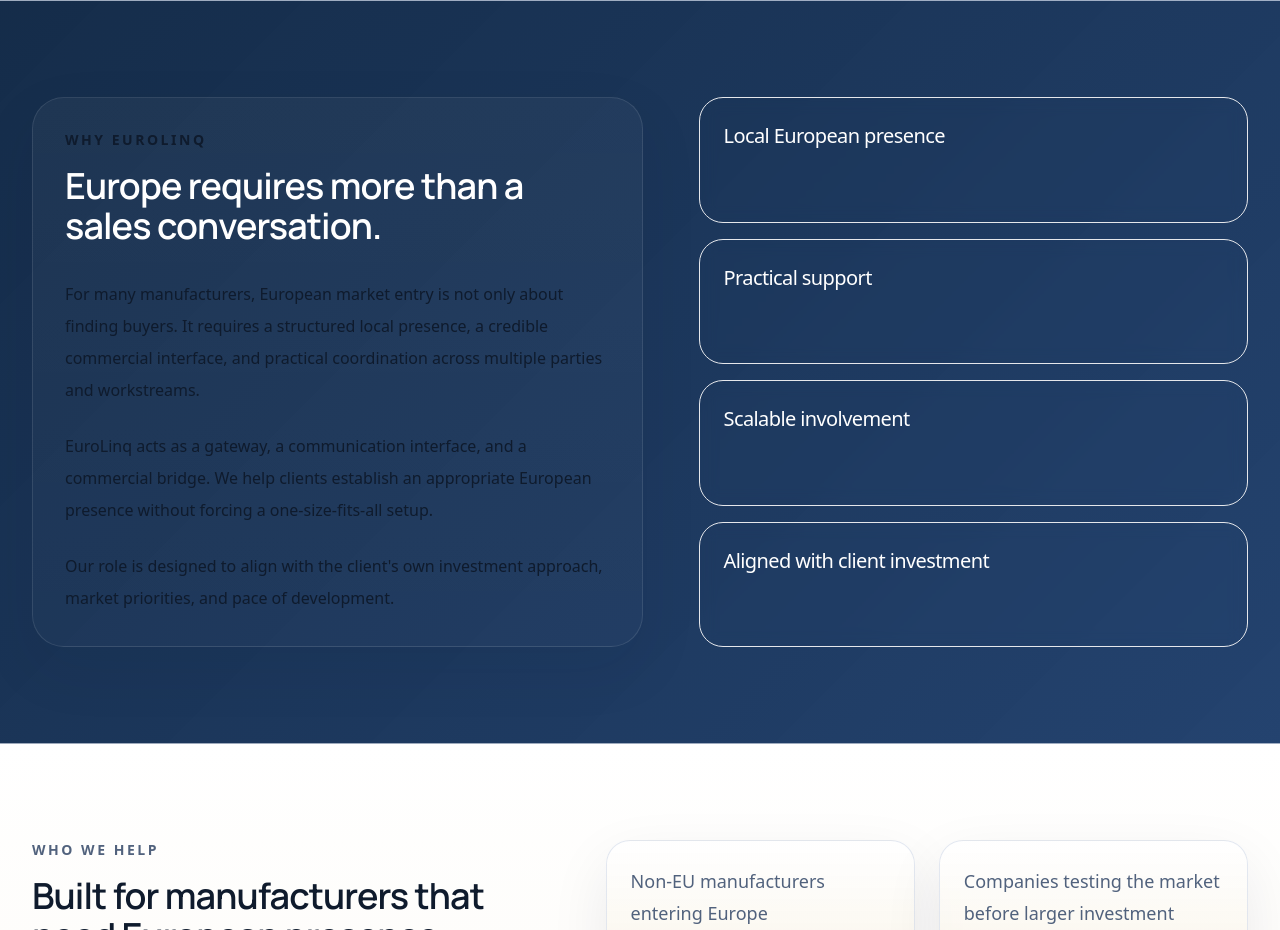
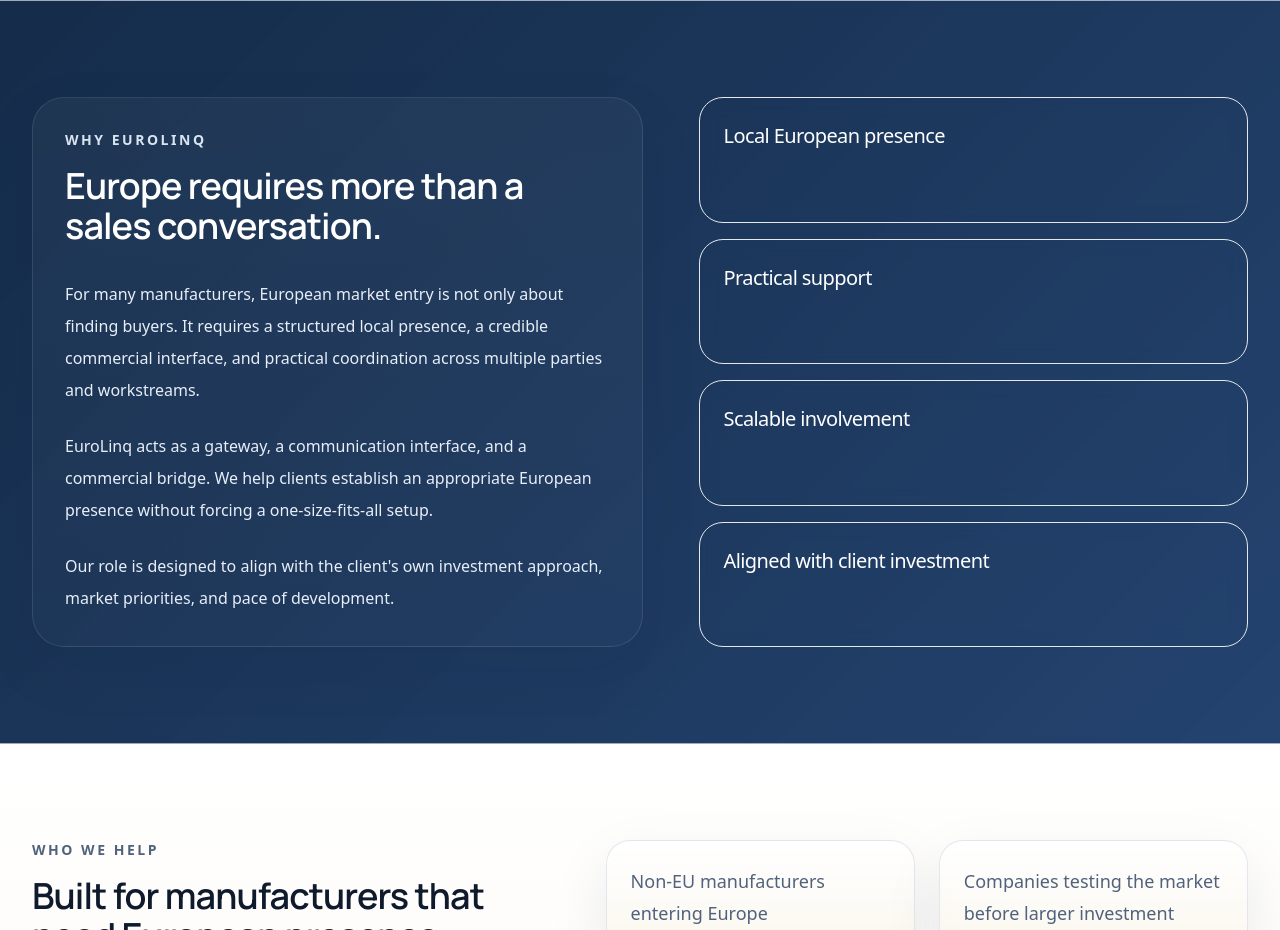
Before and after one commit to davimont62-maker/eurogateway-partners, a Next.js app: page / in a window 1280 px wide. Shown: the part 3660-4590 px from the top of the page. Built offline with nearby package versions, Linux system fonts and the light colour scheme.

Commit message:
Use explicit light colors in trust section

```diff
--- a/components/trust-section.tsx
+++ b/components/trust-section.tsx
@@ -13,13 +13,15 @@
     <section className="section-space border-y border-line/70 bg-[linear-gradient(135deg,rgba(16,40,70,0.98),rgba(22,55,102,0.94))]">
       <div className="container-shell grid gap-14 lg:grid-cols-[1fr_0.9fr]">
         <div className="rounded-[2rem] border border-white/10 bg-[linear-gradient(180deg,rgba(255,255,255,0.04),rgba(255,255,255,0.02))] p-8 shadow-soft">
-          <p className="text-sm font-semibold uppercase tracking-[0.18em] text-white/72">{eyebrow}</p>
+          <p className="text-sm font-semibold uppercase tracking-[0.18em] text-[#d9e4f2]">
+            {eyebrow}
+          </p>
           <h2 className="mt-4 max-w-3xl text-3xl font-semibold tracking-tight text-white sm:text-4xl">
             {narrative.title}
           </h2>
           <div className="mt-8 space-y-6">
             {narrative.paragraphs.map((paragraph) => (
-              <p key={paragraph} className="max-w-3xl text-base leading-8 text-white/88">
+              <p key={paragraph} className="max-w-3xl text-base leading-8 text-[#e7eef8]">
                 {paragraph}
               </p>
             ))}
```
